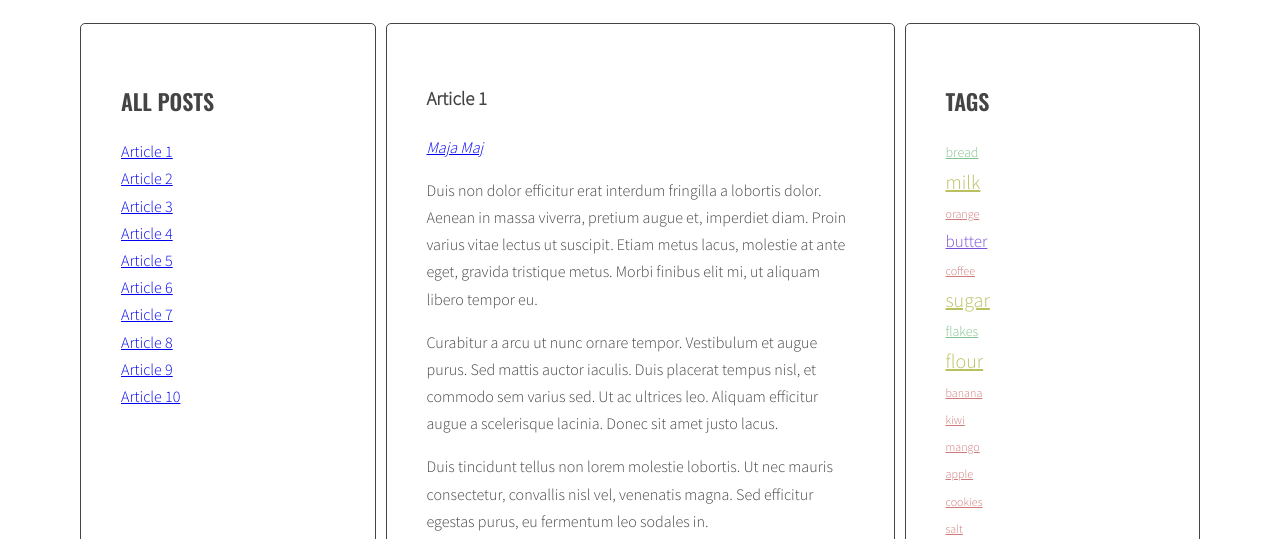
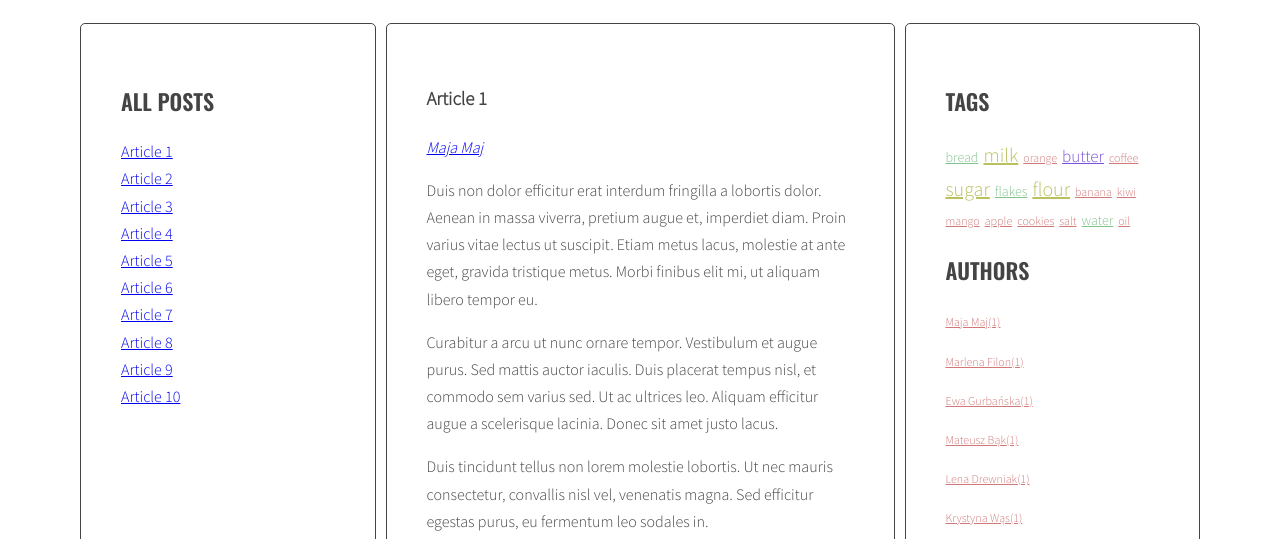
Before and after one commit to MarcinSkowronek27/javascript-blog, a plain HTML site: page index.html in a window 1280 px wide. Shown: the part 220-759 px from the top of the page. Drawn offline with nearby package versions, Linux system fonts and the light colour scheme.

Commit message:
all working in task 2

```diff
--- a/sass/style.scss
+++ b/sass/style.scss
@@ -123,7 +123,7 @@ body {
     margin: 0 10px 0 0;
   }
 }
-
+/* Tags */
 .tag-size-1 {
   font-size: 12px;
   color: rgb(209, 121, 121);
@@ -143,3 +143,8 @@ body {
   font-size: 20px;
   color: rgb(185, 192, 94);
 }
+
+.tags li{
+  display: inline-block;
+  margin-right: 5px;
+}
```
Also changed, not shown: css/style.css, 1 other file. Lines whose indentation alone changed are shown as unchanged.
